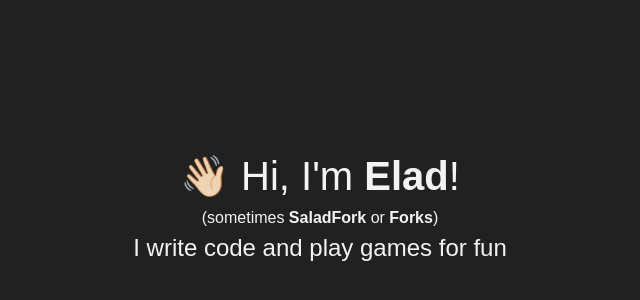
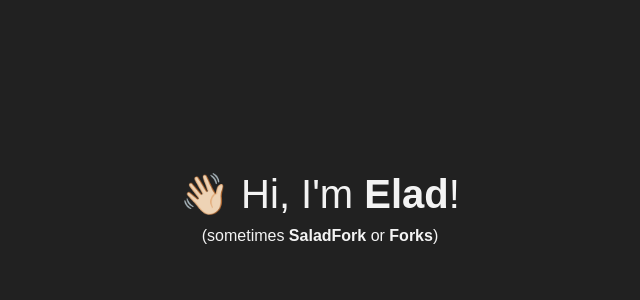
Before and after one commit to SaladFork/elad.io, a plain HTML site: page index.html in a window 1280 px wide. Shown: the part 194-494 px from the top of the page, without its empty margins (320-960 px from the left). Drawn offline with Linux system fonts and the light colour scheme.

Commit message:
Remove second headline

```diff
--- a/index.html
+++ b/index.html
@@ -18,7 +18,6 @@
       <aside>
         (sometimes <strong>SaladFork</strong> or <strong>Forks</strong>)
       </aside>
-      <h2>I write code and play games for fun</h2>
     </main>
   </body>
 </html>
--- a/styles.css
+++ b/styles.css
@@ -15,7 +15,7 @@ body {
   justify-content: center;
   align-items: center;
 
-  padding: 2em;
+  padding: 1em;
 
   background-color: #212121;
   color: rgba(255, 255, 255, 0.95);
@@ -36,10 +36,3 @@ h1 {
   font-size: 2.5rem;
   font-weight: normal;
 }
-
-h2 {
-  font-size: 1.5rem;
-  font-weight: normal;
-}
-
-/* Add any additional dark-themed styles here */
```
